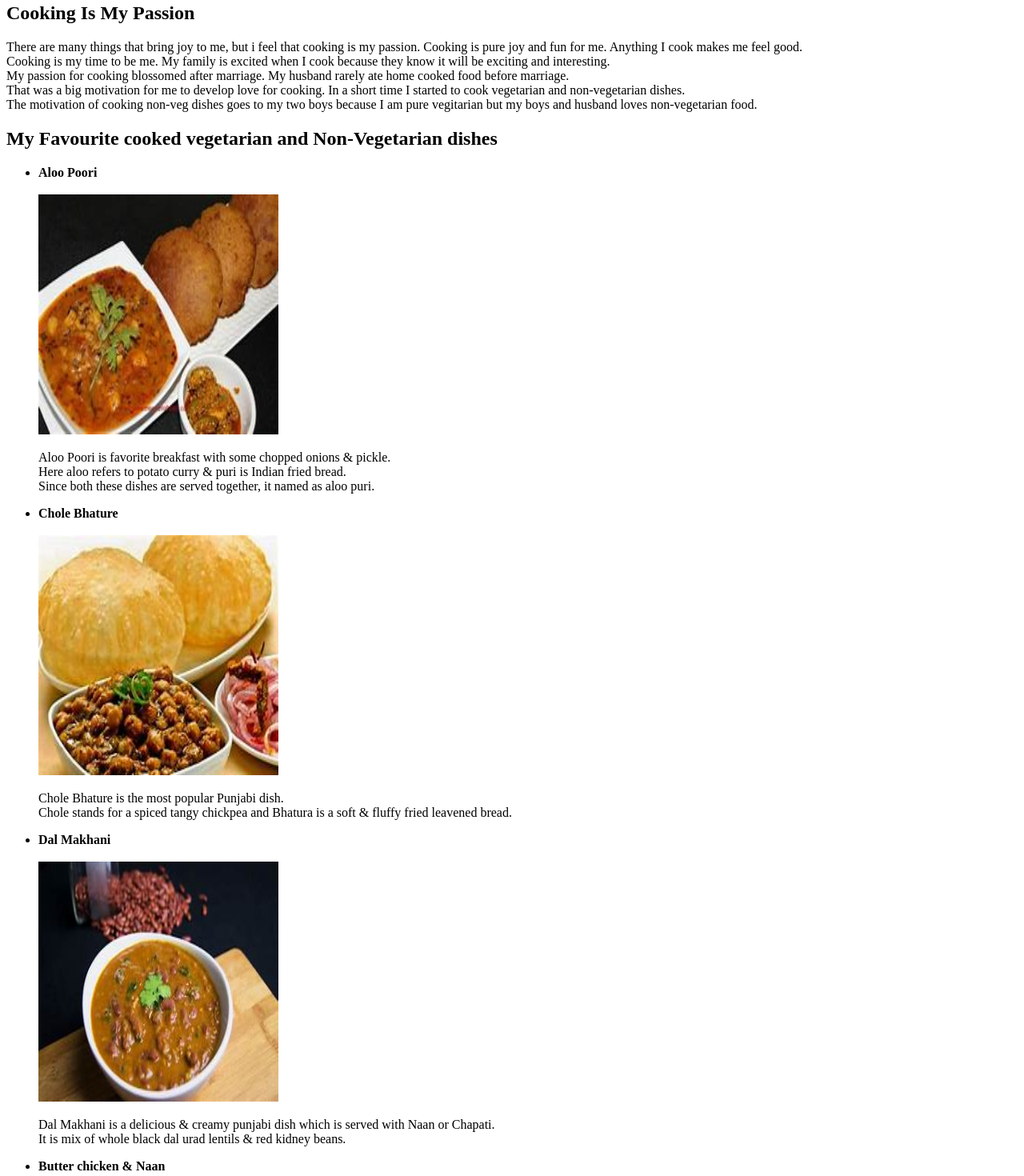
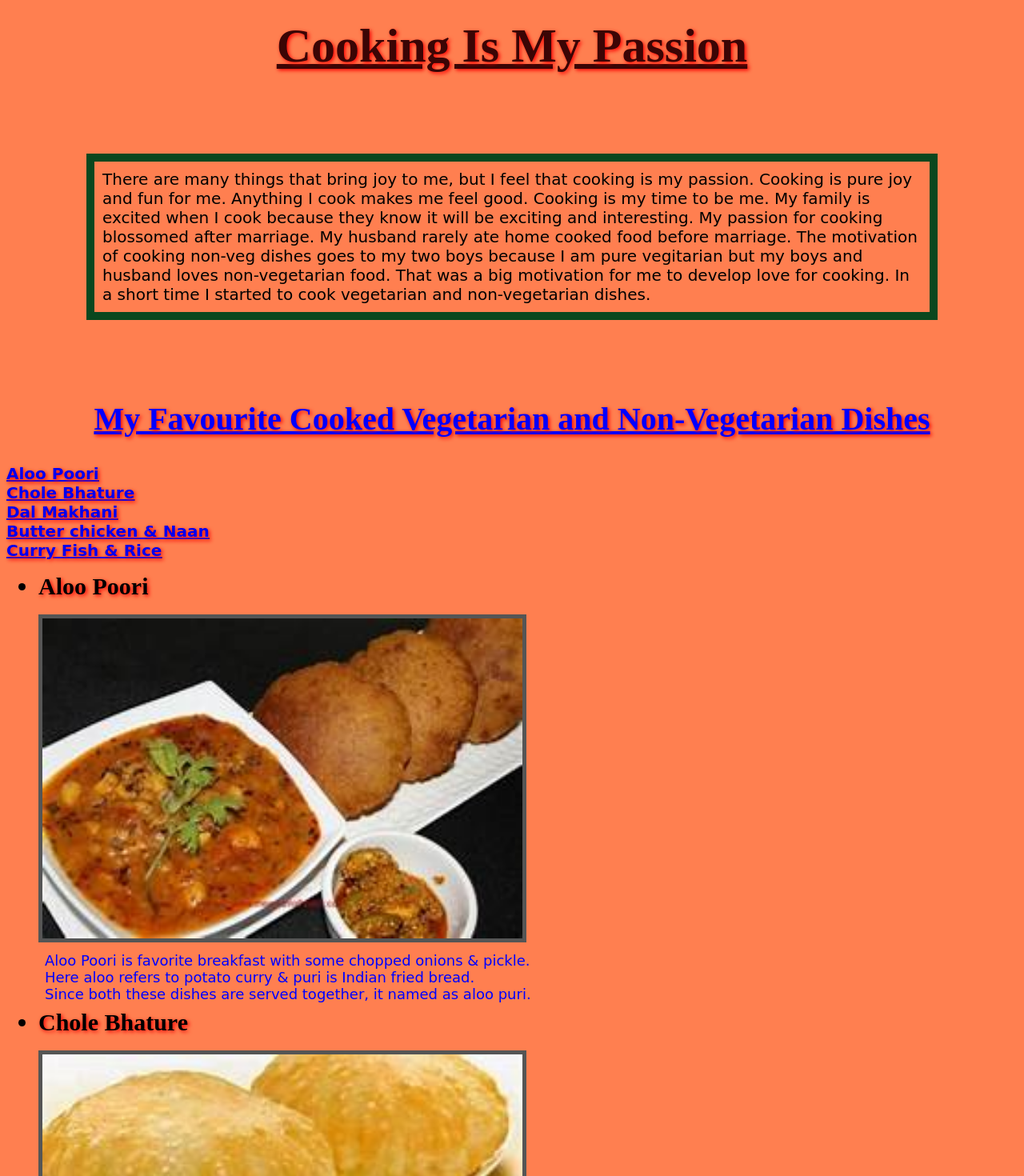
Before and after one commit to St-Louis-Women-March-2022/js-assignment-4-html-me-something-sarikagauba, a website: page index.html in a window 1280 px wide. Shown: the part 17-1487 px from the top of the page at 80% size. Drawn offline with Linux system fonts and the light colour scheme; files whose address does not match are found by name.

Commit message:
Added links

```diff
--- a/index.html
+++ b/index.html
@@ -1,52 +1,62 @@
 <!DOCTYPE html>
 <html>
    <head>
-      <title> My Passion </title>
+      <title> MY PASSION </title>
+      <link rel="stylesheet" type=""text/css" href="styles.css">
    </head>
    <body>
       <main>
 
-         <article>
-      <h1> Cooking Is My Passion </h1>
-      <p> There are many things that bring joy to me, but i feel that cooking is my passion. Cooking is pure joy and fun for me. Anything I cook makes me feel good. <br>Cooking is my time to be me. My family is excited when I cook because they know it will be exciting and interesting.<br>
-         My passion for cooking blossomed after marriage.  My husband rarely ate home cooked food before marriage.<br>
-         That was a big motivation for me to develop love for cooking. In a short time I started to cook vegetarian and non-vegetarian dishes.<br>
-         The motivation of cooking non-veg dishes goes to my two boys because I am pure vegitarian but my boys and husband loves non-vegetarian food.
+      <h1 id="mainHeading"> Cooking Is My Passion </h1>
+
+      <p id="testP"> There are many things that bring joy to me, but I feel that cooking is my passion. Cooking is pure joy and fun for me. Anything I cook makes me feel good. Cooking is my time to be me. My family is excited when I cook because they know it will be exciting and interesting.
+         My passion for cooking blossomed after marriage.  My husband rarely ate home cooked food before marriage.
+         The motivation of cooking non-veg dishes goes to my two boys because I am pure vegitarian but my boys and husband loves non-vegetarian food. That was a big motivation for me to develop love for cooking. In a short time I started to cook vegetarian and non-vegetarian dishes.
           <br>
          </p>
-      <h2> My Favourite cooked vegetarian and Non-Vegetarian dishes </h2>
-   </article>
+
+
+         <article>
+      <h2> My Favourite Cooked Vegetarian and Non-Vegetarian Dishes </h2>
+      <div>
+      <a href="#aloo"><b>Aloo Poori </b></a><br>
+      <a href="#chole"><b>Chole Bhature</b></a><br>
+      <a href="#dal"><b>Dal Makhani</b></a><br>
+      <a href="#bchick"><b>Butter chicken & Naan</b></a><br>
+      <a href="#fishrice"><b>Curry Fish & Rice</b></a><br>
+      </div>
+
       <ul>
-         <li> <b> Aloo Poori</b> </li><br>
-         <img src = "C:\Users\sarik\Graded-Assignment-4\js-assignment-4-html-me-something-sarikagauba\images\poorialoosab.jpg" alt = "Aloo Poori" width= "300" height="300">
-         <p> Aloo Poori is favorite breakfast with some chopped onions &amp; pickle.
+
+         <li id ="aloo"> <b> Aloo Poori</b> </li><br>
+         <img src = "C:\Users\sarik\Graded-Assignment-4\js-assignment-4-html-me-something-sarikagauba\images\poorialoosab.jpg" alt = "Aloo Poori" width= "600" height="400">
+         <p class="funParagraph"> Aloo Poori is favorite breakfast with some chopped onions &amp; pickle.
          <br>Here aloo refers to potato curry &amp; puri is Indian fried bread.
          <br>Since both these dishes are served together, it named as aloo puri.</p>
 
-      </article>
-         <li> <b> Chole Bhature </b></li><br>
-         <img src = "C:\Users\sarik\Graded-Assignment-4\js-assignment-4-html-me-something-sarikagauba\images\cholebhature.jpg" alt = "Chole Bhature" width= "300" height="300">
-         <p>  Chole Bhature is the most popular Punjabi dish. <br>Chole stands for a spiced tangy chickpea and Bhatura is a soft &amp; fluffy fried leavened bread.</p>
+         <li id ="chole"> <b> Chole Bhature </b></li><br>
+         <img src = "C:\Users\sarik\Graded-Assignment-4\js-assignment-4-html-me-something-sarikagauba\images\cholebhature.jpg" alt = "Chole Bhature"  width= "600" height="400">
+         <p class="funParagraph">  Chole Bhature is the most popular Punjabi dish. <br>Chole stands for a spiced tangy chickpea and Bhatura is a soft &amp; fluffy fried leavened bread.</p>
 
-         <li><b> Dal Makhani</b></li><br>
-         <img src = "C:\Users\sarik\Graded-Assignment-4\js-assignment-4-html-me-something-sarikagauba\images\maarajma.jpg" alt = " Dal Makhani" width= "300" height="300">
-         <p>  Dal Makhani is a delicious &amp; creamy punjabi dish which is served with Naan or Chapati. <br>It is mix of whole black dal urad lentils &amp; red kidney beans.</p>
+         <li id ="dal"><b> Dal Makhani</b></li><br>
+         <img src = "C:\Users\sarik\Graded-Assignment-4\js-assignment-4-html-me-something-sarikagauba\images\maarajma.jpg" alt = " Dal Makhani" width= "600" height="400">
+         <p class="funParagraph">  Dal Makhani is a delicious &amp; creamy punjabi dish which is served with Naan or Chapati. <br>It is mix of whole black dal urad lentils &amp; red kidney beans.</p>
 
-
-         <li> <b>Butter chicken & Naan</b></li><br>
-         <img src = "C:\Users\sarik\Graded-Assignment-4\js-assignment-4-html-me-something-sarikagauba\images\butterchicken.jpg" alt = "Butter chicken & Naan" width= "300" height="300">
-         <p>  Butter Chicken consists mainly of chunks of boneless, skinless cooked chicken in a spicy tomato sauce made from tomatoes and butter.
+         <li id = "bchick"> <b>Butter chicken & Naan</b></li><br>
+         <img src = "C:\Users\sarik\Graded-Assignment-4\js-assignment-4-html-me-something-sarikagauba\images\butterchicken.jpg" alt = "Butter chicken & Naan" width= "600" height="400">
+         <p class="funParagraph">  Butter Chicken consists mainly of chunks of boneless, skinless cooked chicken in a spicy tomato sauce made from tomatoes and butter.
          <br>Butter chicken is typically served with rice or naan bread.</p>
 
-         <li> <b> Curry Fish & Rice</b></li><br>
-         <img src = "C:\Users\sarik\Graded-Assignment-4\js-assignment-4-html-me-something-sarikagauba\images\fishcurry.jpg" alt = "Curry Fish & Rice" width= "300" height="300" >
-         <p>  Tomato Fish Curry is a delicious Indian curry where fish pieces are cooked in a spicy tomato based gravy.
+         <li id = "fishrice"> <b> Curry Fish & RiceCurry Fish & Rice</b></li><br>
+         <img src = "C:\Users\sarik\Graded-Assignment-4\js-assignment-4-html-me-something-sarikagauba\images\fishcurry.jpg" alt = "Curry Fish & Rice" width= "600" height="400" >
+         <p class="funParagraph">   Tomato Fish Curry is a delicious Indian curry where fish pieces are cooked in a spicy tomato based gravy.
         <br>This fish curry tastes best with plain steamed rice.</p>
+      </article>
 
       </ul>
       </main>
-      <footer>
-         <p>Author: Sarika Gauba<br>
+      <footer id="intro">
+         <p >Author: Sarika Gauba<br>
          <a href="mailto:sarikagauba29@gmail.com">sarikagauba29@gmail.com</a></p>
        </footer>
       <!-- Write your HTML in this file! -->
```
